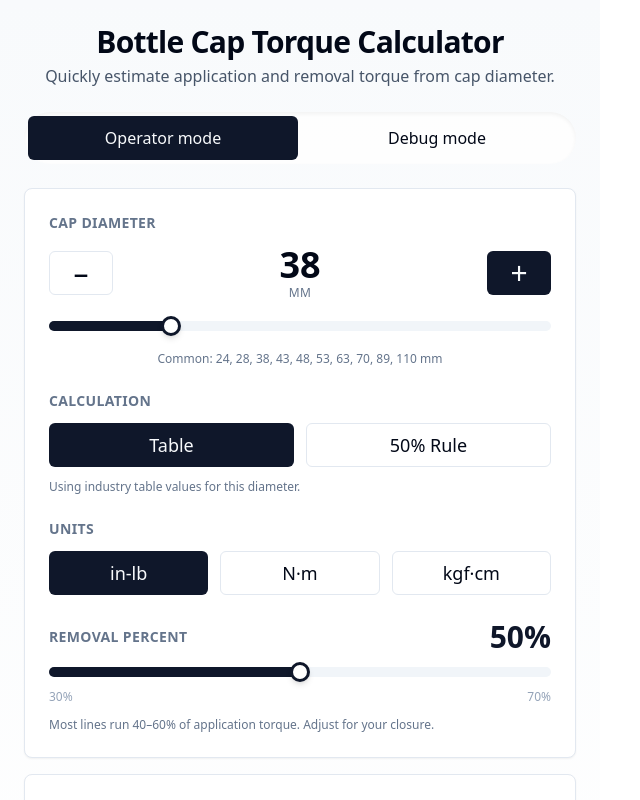
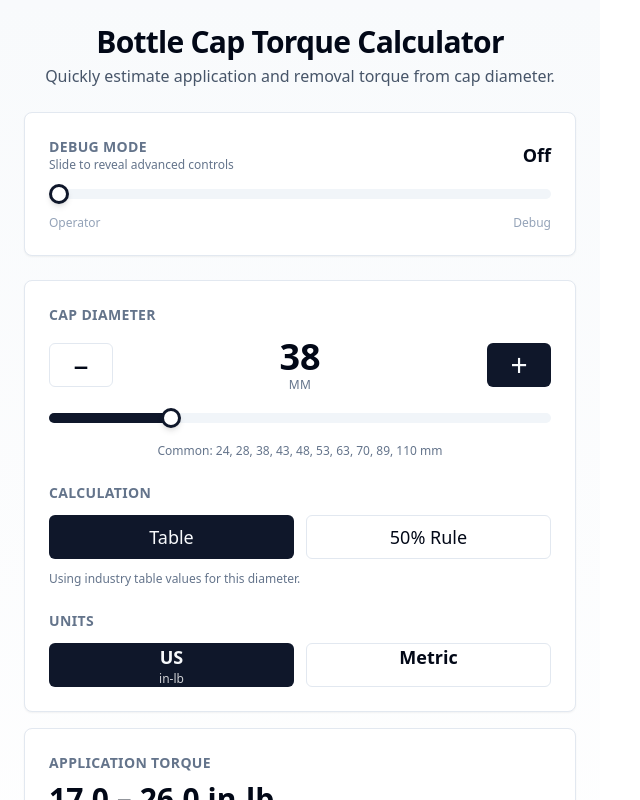
Before and after one commit to whatcheers/torque-app, a React (Vite) app: page / in a window 1280 px wide. Shown: the whole page, without its empty margins (0-640 px from the left). Built offline with nearby package versions, Linux system fonts and the light colour scheme.

Commit message:
Simplify operator mode UI and bump version

```diff
--- a/index.html
+++ b/index.html
@@ -24,7 +24,7 @@
         -webkit-overflow-scrolling: touch;
       }
     </style>
-    <meta name="description" content="Calculate bottle cap application and removal torque from cap diameter. Supports multiple units (in-lb, N·m, kgf·cm) and industry-standard reference tables." />
+    <meta name="description" content="Calculate bottle cap application and removal torque from cap diameter. Supports US and metric units with industry-standard reference tables." />
     <meta name="keywords" content="torque calculator, bottle cap torque, closure torque, packaging torque, torque testing" />
     <meta name="author" content="Torque Calculator" />
 
--- a/package.json
+++ b/package.json
@@ -1,7 +1,7 @@
 {
   "name": "torque-app",
   "private": true,
-  "version": "1.0.1",
+  "version": "1.1.0",
   "description": "Bottle Cap Torque Calculator - Calculate application and removal torque from cap diameter",
   "type": "module",
   "scripts": {
--- a/src/TorqueCalculator.tsx
+++ b/src/TorqueCalculator.tsx
@@ -24,16 +24,13 @@ const TABLE_RANGES: Record<number, { min: number; max: number }> = {
 };
 
 type Mode = "table" | "rule";
-type Units = "inlb" | "N·m" | "kgf·cm";
+type Units = "inlb" | "N·m";
 type ViewMode = "operator" | "debug";
 
 const toNm = (inlb: number) => inlb * 0.113; // 1 in-lb ≈ 0.113 N·m
-const toKgfcm = (inlb: number) => inlb * 1.1521; // 1 in-lb ≈ 1.1521 kgf·cm
-
 function convert(inlb: number, units: Units) {
   if (units === "inlb") return inlb;
-  if (units === "N·m") return toNm(inlb);
-  return toKgfcm(inlb);
+  return toNm(inlb);
 }
 
 function fmt(value: number, units: Units) {
@@ -45,10 +42,9 @@ function fmt(value: number, units: Units) {
 const clamp = (value: number, min: number, max: number) => Math.min(max, Math.max(min, value));
 const DIAMETER_RANGE = { min: 10, max: 130 };
 const REMOVAL_RANGE = { min: 30, max: 70 };
-const UNIT_LABELS: Record<Units, string> = {
-  inlb: "in-lb",
-  "N·m": "N·m",
-  "kgf·cm": "kgf·cm",
+const UNIT_LABELS: Record<Units, { label: string; description: string }> = {
+  inlb: { label: "US", description: "in-lb" },
+  "N·m": { label: "Metric", description: "N·m" },
 };
 
 export default function TorqueCalculator() {
@@ -122,19 +118,11 @@ export default function TorqueCalculator() {
     if (units !== "inlb") {
       calculationSteps.push("");
       calculationSteps.push(`Unit Conversion (${units}):`);
-      if (units === "N·m") {
       calculationSteps.push("Conversion factor: 1 in-lb = 0.113 N·m");
       calculationSteps.push(`Application min: ${appRange.min.toFixed(2)} × 0.113 = ${convert(appRange.min, units).toFixed(3)} N·m`);
       calculationSteps.push(`Application max: ${appRange.max.toFixed(2)} × 0.113 = ${convert(appRange.max, units).toFixed(3)} N·m`);
       calculationSteps.push(`Removal min: ${removal.min.toFixed(2)} × 0.113 = ${convert(removal.min, units).toFixed(3)} N·m`);
       calculationSteps.push(`Removal max: ${removal.max.toFixed(2)} × 0.113 = ${convert(removal.max, units).toFixed(3)} N·m`);
-      } else {
-        calculationSteps.push("Conversion factor: 1 in-lb = 1.1521 kgf·cm");
-        calculationSteps.push(`Application min: ${appRange.min.toFixed(2)} × 1.1521 = ${convert(appRange.min, units).toFixed(1)} kgf·cm`);
-        calculationSteps.push(`Application max: ${appRange.max.toFixed(2)} × 1.1521 = ${convert(appRange.max, units).toFixed(1)} kgf·cm`);
-        calculationSteps.push(`Removal min: ${removal.min.toFixed(2)} × 1.1521 = ${convert(removal.min, units).toFixed(1)} kgf·cm`);
-        calculationSteps.push(`Removal max: ${removal.max.toFixed(2)} × 1.1521 = ${convert(removal.max, units).toFixed(1)} kgf·cm`);
-      }
     }
 
     return {
@@ -241,43 +229,21 @@ export default function TorqueCalculator() {
             <p className="text-sm uppercase tracking-wide text-slate-500 font-semibold">
               Units
             </p>
-            <div className="grid grid-cols-3 gap-3">
+            <div className="grid grid-cols-2 gap-3">
               {(Object.keys(UNIT_LABELS) as Units[]).map((unit) => (
                 <Button
                   key={unit}
                   variant={units === unit ? "default" : "outline"}
-                  className="h-14 text-lg"
+                  className="h-16 text-lg flex flex-col"
                   onClick={() => setUnits(unit)}
                 >
-                  {UNIT_LABELS[unit]}
+                  <span className="text-lg font-semibold">{UNIT_LABELS[unit].label}</span>
+                  <span className="text-xs text-white/80">
+                    {UNIT_LABELS[unit].description}
+                  </span>
                 </Button>
               ))}
             </div>
-          </div>
-
-          <div className="space-y-3">
-            <div className="flex items-center justify-between">
-              <p className="text-sm uppercase tracking-wide text-slate-500 font-semibold">
-                Removal percent
-              </p>
-              <span className="text-3xl font-bold text-primary">{removalPct[0]}%</span>
-            </div>
-            <Slider
-              value={removalPct}
-              min={REMOVAL_RANGE.min}
-              max={REMOVAL_RANGE.max}
-              step={1}
-              onValueChange={(v) => updateRemovalPct(v[0])}
-              aria-label="Adjust expected removal percent"
-              className="touch-manipulation"
-            />
-            <div className="flex justify-between text-xs text-slate-400">
-              <span>{REMOVAL_RANGE.min}%</span>
-              <span>{REMOVAL_RANGE.max}%</span>
-            </div>
-            <p className="text-xs text-slate-500">
-              Most lines run 40–60% of application torque. Adjust for your closure.
-            </p>
           </div>
         </CardContent>
       </Card>
@@ -289,7 +255,7 @@ export default function TorqueCalculator() {
               Application torque
             </p>
             <p className="text-3xl font-bold break-words" aria-live="polite" aria-atomic="true">
-              {fmt(appRange.min, units)} – {fmt(appRange.max, units)} {UNIT_LABELS[units]}
+              {fmt(appRange.min, units)} – {fmt(appRange.max, units)} {UNIT_LABELS[units].description}
             </p>
             {!hasExact && mode === "table" && (
               <p className="text-xs text-amber-600 flex items-start gap-1">
@@ -304,9 +270,11 @@ export default function TorqueCalculator() {
               Removal torque
             </p>
             <p className="text-3xl font-bold break-words" aria-live="polite" aria-atomic="true">
-              {fmt(removal.min, units)} – {fmt(removal.max, units)} {UNIT_LABELS[units]}
+              {fmt(removal.min, units)} – {fmt(removal.max, units)} {UNIT_LABELS[units].description}
             </p>
-            <p className="text-xs text-slate-500">Removal = application × {removalPct[0]}%.</p>
+            <p className="text-xs text-slate-500">
+              Removal = application × {removalPct[0]}% (adjust in Debug mode).
+            </p>
           </div>
         </CardContent>
       </Card>
@@ -412,7 +380,6 @@ export default function TorqueCalculator() {
                 <SelectContent>
                   <SelectItem value="inlb">in-lb</SelectItem>
                   <SelectItem value="N·m">N·m</SelectItem>
-                  <SelectItem value="kgf·cm">kgf·cm</SelectItem>
                 </SelectContent>
               </Select>
             </div>
@@ -471,7 +438,7 @@ export default function TorqueCalculator() {
           <div className="space-y-2" role="region" aria-label="Application torque results">
             <p className="text-sm font-medium">Application torque range</p>
             <p className="text-xl sm:text-2xl font-semibold break-words" aria-live="polite" aria-atomic="true">
-              {fmt(appRange.min, units)} - {fmt(appRange.max, units)} {units}
+              {fmt(appRange.min, units)} - {fmt(appRange.max, units)} {UNIT_LABELS[units].description}
             </p>
             {!hasExact && mode === "table" && (
               <p className="text-xs text-amber-600 flex items-start gap-1 mt-2" role="alert">
@@ -484,7 +451,7 @@ export default function TorqueCalculator() {
           <div className="space-y-2" role="region" aria-label="Removal torque results">
             <p className="text-sm font-medium">Estimated removal torque</p>
             <p className="text-xl sm:text-2xl font-semibold break-words" aria-live="polite" aria-atomic="true">
-              {fmt(removal.min, units)} - {fmt(removal.max, units)} {units}
+              {fmt(removal.min, units)} - {fmt(removal.max, units)} {UNIT_LABELS[units].description}
             </p>
             <p className="text-xs text-slate-500">
               Removal is computed as application multiplied by your percent slider.
@@ -581,24 +548,35 @@ export default function TorqueCalculator() {
           </p>
         </header>
 
-        <div className="bg-white/80 rounded-full p-1 flex gap-1 shadow-inner">
-          <Button
-            className="flex-1 h-12 text-sm sm:text-base"
-            variant={viewMode === "operator" ? "default" : "ghost"}
-            onClick={() => setViewMode("operator")}
-            aria-pressed={viewMode === "operator"}
-          >
-            Operator mode
-          </Button>
-          <Button
-            className="flex-1 h-12 text-sm sm:text-base"
-            variant={viewMode === "debug" ? "default" : "ghost"}
-            onClick={() => setViewMode("debug")}
-            aria-pressed={viewMode === "debug"}
-          >
+        <Card className="shadow-sm">
+          <CardContent className="p-5 space-y-4">
+            <div className="flex items-center justify-between">
+              <div>
+                <p className="text-sm uppercase tracking-wide text-slate-500 font-semibold">
                   Debug mode
-          </Button>
+                </p>
+                <p className="text-xs text-slate-500">
+                  Slide to reveal advanced controls
+                </p>
               </div>
+              <span className="text-lg font-semibold">
+                {viewMode === "debug" ? "On" : "Off"}
+              </span>
+            </div>
+            <Slider
+              min={0}
+              max={1}
+              step={1}
+              value={[viewMode === "debug" ? 1 : 0]}
+              onValueChange={(val) => setViewMode(val[0] === 1 ? "debug" : "operator")}
+              aria-label="Toggle debug mode"
+            />
+            <div className="flex justify-between text-xs text-slate-400">
+              <span>Operator</span>
+              <span>Debug</span>
+            </div>
+          </CardContent>
+        </Card>
 
         {viewMode === "operator" ? renderOperatorMode() : renderDebugMode()}
       </div>
```
Also changed, not shown: public/manifest.json, 1 other file (tests, documents, lock files or other folders). Lines whose indentation alone changed are shown as unchanged.
